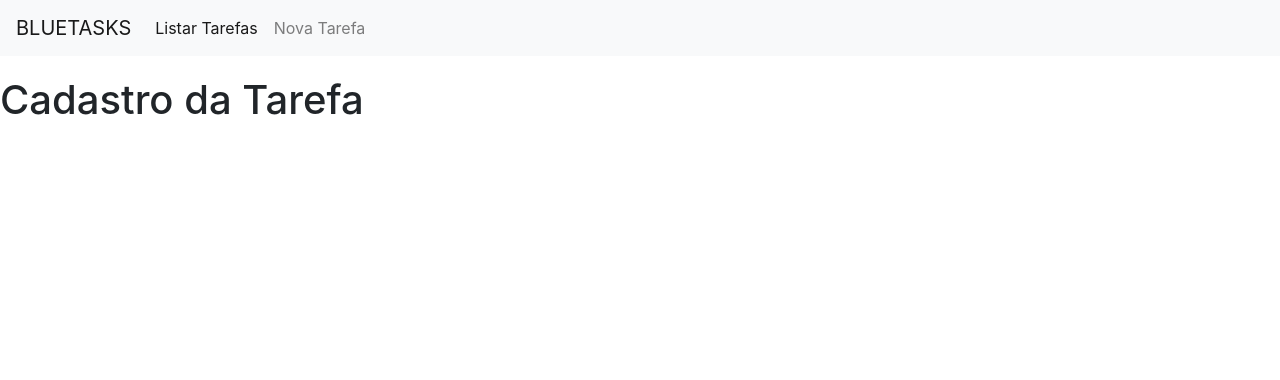
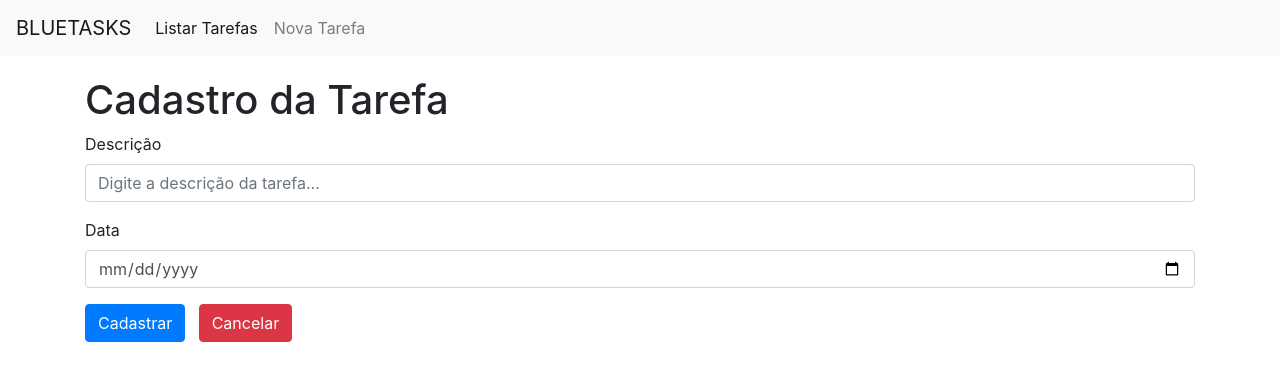
Before and after one commit to LuizEduardoBilotta/BlueTasks, a React (Create React App) app: page /form in a window 1280 px wide. Shown: the top 380 px of the page. Built offline with nearby package versions, Linux system fonts and the light colour scheme.

Commit message:
AULA 19.14 - Criando o formulário de cadastro

```diff
--- a/src/components/TaskForm.js
+++ b/src/components/TaskForm.js
@@ -1,10 +1,64 @@
 import React, { Component } from 'react';
 
 class TaskForm extends Component {
+
+    constructor(props) {
+        super(props);
+
+        this.state = {
+            task: {
+                id: 0,
+                description: "",
+                whenToDo: ""
+            }
+        }
+
+        this.onSubmitHandler = this.onSubmitHandler.bind(this);
+        this.onInputChangeHandler = this.onInputChangeHandler.bind(this);
+    }
+
+    onSubmitHandler(event) {
+        event.preventDefault();
+    }
+
+    onInputChangeHandler(event) {
+        const field = event.target.name;
+        const value = event.target.value;
+
+        this.setState(prevState => ({ task: { ...prevState.task, [field]: value }}));
+    }
+
     render() {
         return (
-            <div>
+            <div className="container">
                 <h1>Cadastro da Tarefa</h1>
+                <form onSubmit={this.onSubmitHandler}>
+                    <div className="form-group">
+
+                        <label htmlFor="description">Descrição</label>
+                        <input
+                            type="text"
+                            className="form-control"
+                            name="description"
+                            placeholder="Digite a descrição da tarefa..."
+                            onChange={this.onInputChangeHandler}
+                        />
+                    </div>
+                    <div className="form-group">
+
+                        <label htmlFor="whenToDo">Data</label>
+                        <input
+                            type="date"
+                            className="form-control"
+                            name="whenToDo"
+                            placeholder="Digite a data da tarefa..."
+                            onChange={this.onInputChangeHandler}
+                        />
+                    </div>
+                    <button type="submit" className="btn btn-primary">Cadastrar</button>
+                    &nbsp; &nbsp;
+                    <button type="button" className="btn btn-danger">Cancelar</button>
+                </form>
             </div>
         );
     }
```
